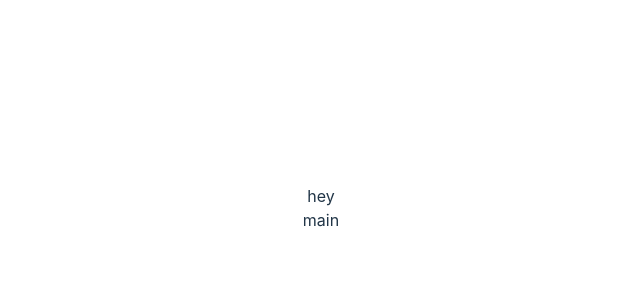
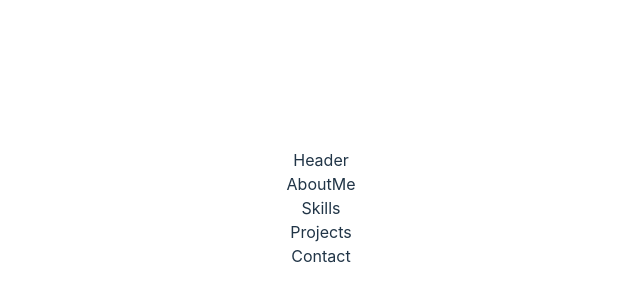
Before and after one commit to MSiestoGarabana/webfolio-msiesto, a React (Vite) app: page / in a window 1280 px wide. Shown: the part 192-492 px from the top of the page, without its empty margins (319-959 px from the left). Built offline with nearby package versions, Linux system fonts and the light colour scheme.

Commit message:
defyning basic structure

```diff
--- a/src/App.tsx
+++ b/src/App.tsx
@@ -6,7 +6,6 @@ import Main from './Main'
 function App() {
   return (
     <div className="App">
-      <div>hey</div>
      <Main/>
     </div>
   )
--- /dev/null
+++ b/src/Components.Main/AboutMe.tsx
@@ -0,0 +1,8 @@
+import React from 'react'
+
+function AboutMe () {
+  return (
+    <div>AboutMe</div>
+  )
+}
+ export default AboutMe
--- /dev/null
+++ b/src/Components.Main/Contact.tsx
@@ -0,0 +1,8 @@
+import React from 'react'
+
+function Contact () {
+  return (
+    <div>Contact</div>
+  )
+}
+ export default Contact
--- /dev/null
+++ b/src/Components.Main/Header.tsx
@@ -0,0 +1,8 @@
+import React from 'react'
+
+function Header () {
+  return (
+    <div>Header</div>
+  )
+}
+ export default Header
--- /dev/null
+++ b/src/Components.Main/Projects.tsx
@@ -0,0 +1,8 @@
+import React from 'react'
+
+function Projects () {
+  return (
+    <div>Projects</div>
+  )
+}
+ export default Projects
--- /dev/null
+++ b/src/Components.Main/Skills.tsx
@@ -0,0 +1,8 @@
+import React from 'react'
+
+function Skills () {
+  return (
+    <div>Skills</div>
+  )
+}
+ export default Skills
--- a/src/main.tsx
+++ b/src/main.tsx
@@ -1,7 +1,21 @@
+import Header from "./Components.Main/Header";
+import AboutMe from "./Components.Main/AboutMe";
+import Skills from "./Components.Main/Skills";
+import Projects from "./Components.Main/Projects";
+import Contact from "./Components.Main/Contact";
+
 
 function Main() {
  return (
-    <div>main</div>
+    <div>
+        <Header/>
+        <AboutMe/>
+        <Skills/>
+        <Projects/>
+        <Contact/>
+        <footer>
+        </footer>
+    </div>
   )
 }
 export default Main;
```
